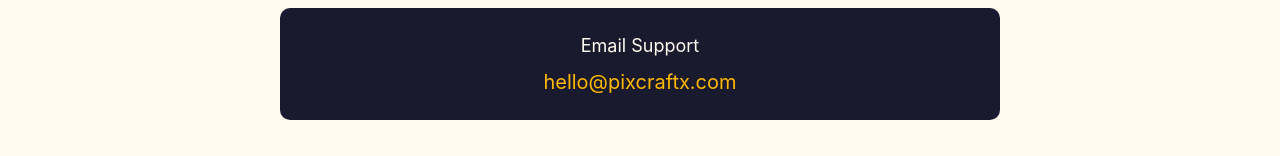
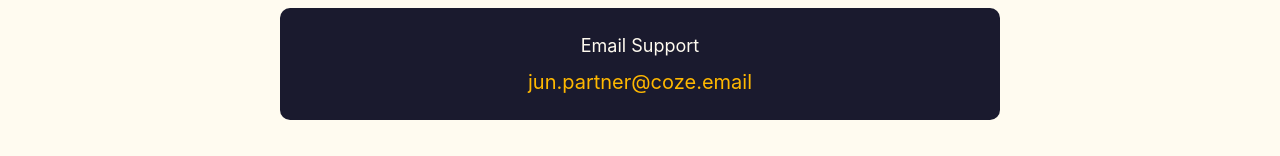
Before and after one commit to rinbs1120/pixcraftx, a Next.js app: page /help in a window 1280 px wide. Shown: the part 912-1068 px from the top of the page. Built offline with nearby package versions, Linux system fonts and the light colour scheme; no server answers; a web font is replaced by a local one.

Commit message:
update: replace email with jun.partner@coze.email

```diff
--- a/src/app/help/page.tsx
+++ b/src/app/help/page.tsx
@@ -65,10 +65,10 @@
             <div className="bg-[#1A1A2E] rounded-lg p-6 my-8 text-center">
               <p className="text-lg text-[#FFFBF0] mb-2">Email Support</p>
               <a
-                href="mailto:hello@pixcraftx.com"
+                href="mailto:jun.partner@coze.email"
                 className="text-xl text-[#FFB800] hover:underline font-display"
               >
-                hello@pixcraftx.com
+                jun.partner@coze.email
               </a>
             </div>
 
```
